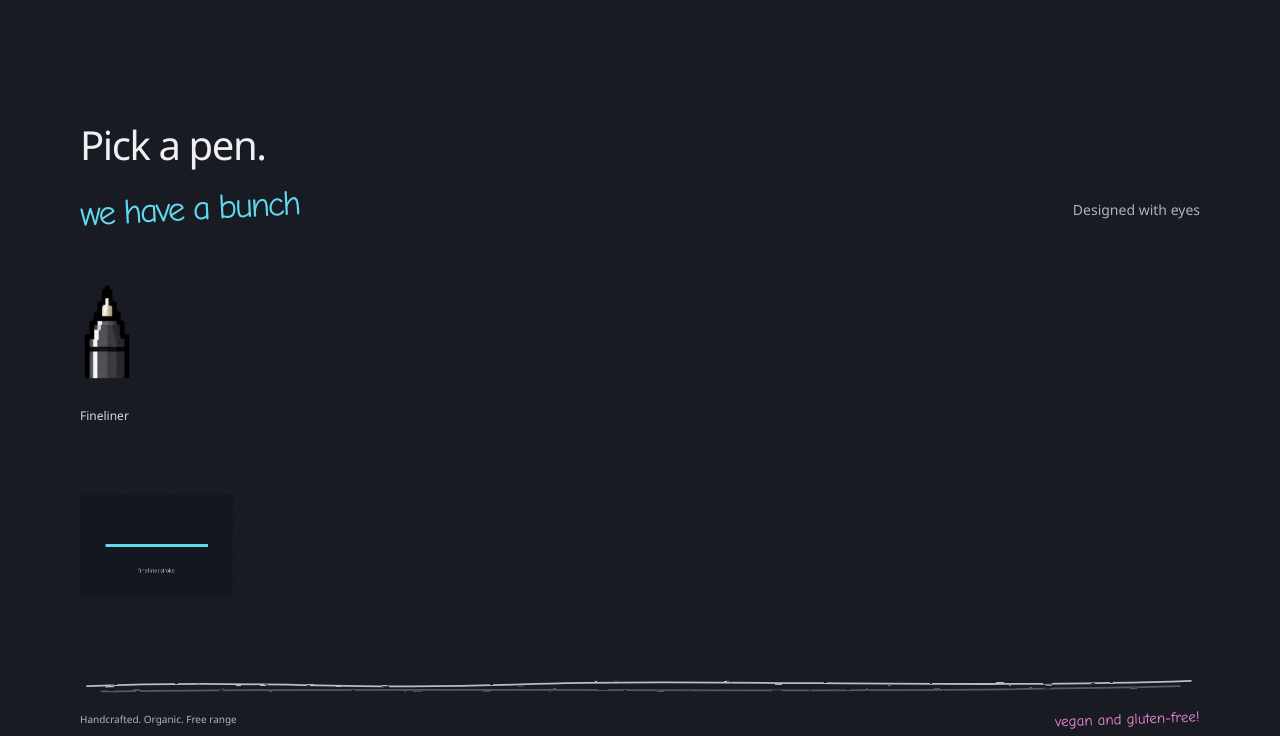
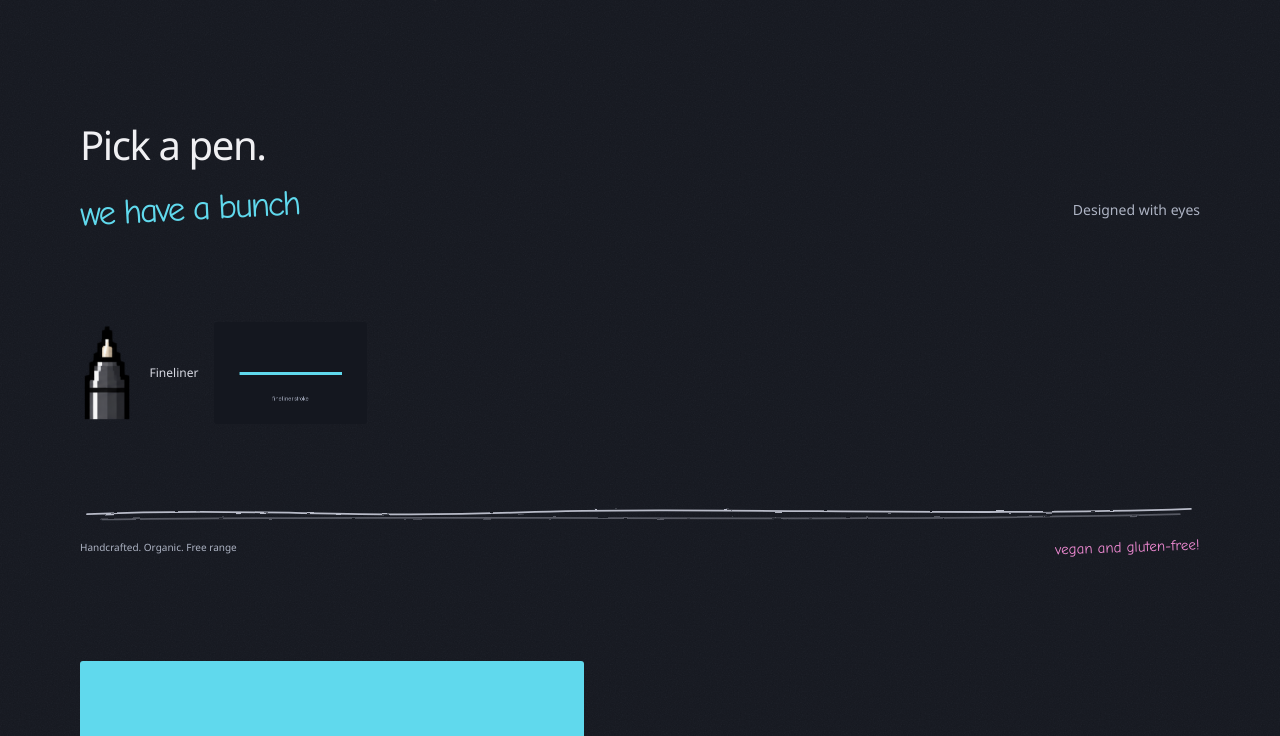
Before and after one commit to hurfleplurp/ezpen-site, a website built with Vite: page index.html in a window 1280 px wide. In both pictures the pointer is over the item "Fineliner". Shown: the part 1459-2195 px from the top of the page. Built offline with nearby package versions, Linux system fonts and the light colour scheme; no server answers.

Commit message:
Pen stroke displays horizontally to the right of hovered pen

```diff
--- a/src/style.css
+++ b/src/style.css
@@ -104,10 +104,15 @@ h1 { font-size: clamp(72px, 8.6vw, 116px); font-weight: 550; line-height: 1.05;
   }
   .pen-shelf:hover .pen-item:hover {
     flex: 1 1 auto;
-    align-items: flex-start;
+    flex-direction: row;
+    align-items: center;
+    gap: 16px;
   }
   .pen-shelf:hover .pen-item:hover .pen-stroke {
     display: block;
+    width: auto;
+    max-width: 340px;
+    margin-top: 0;
   }
   .pen-shelf:hover .pen-item:hover span { white-space: normal; text-align: left; }
   .pen-shelf li:nth-child(2n) img { transform: rotate(6deg); }
```
